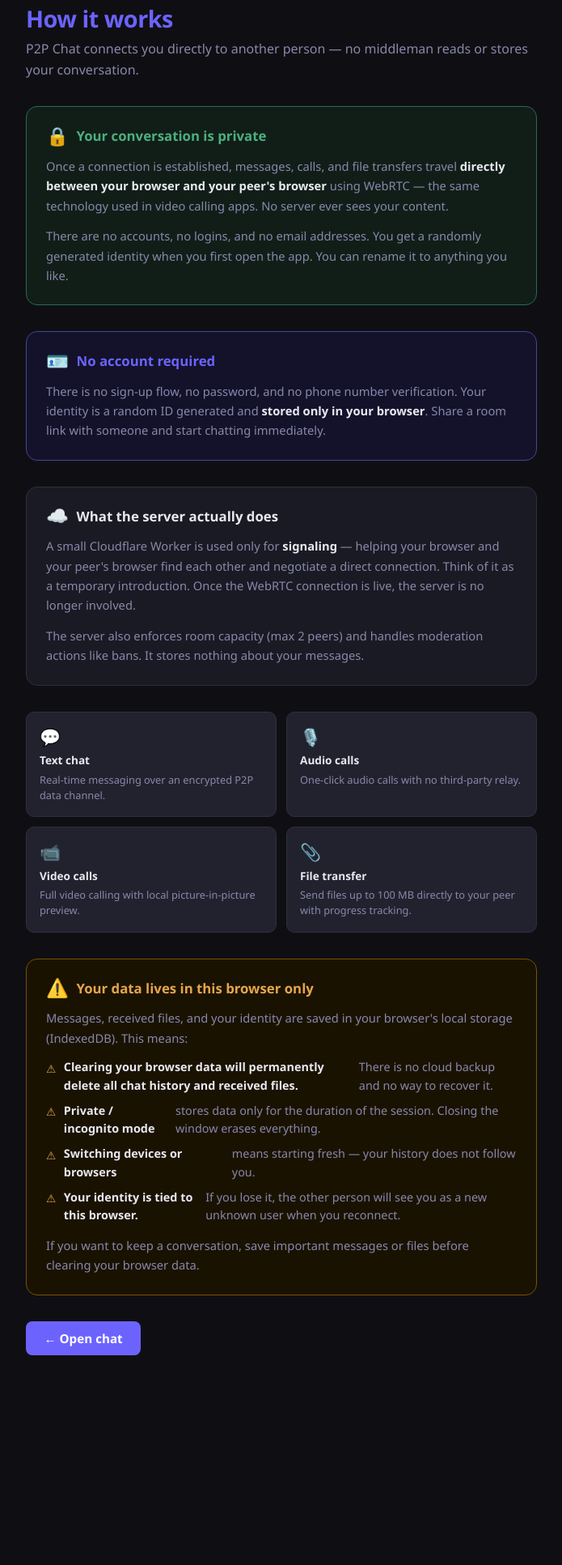
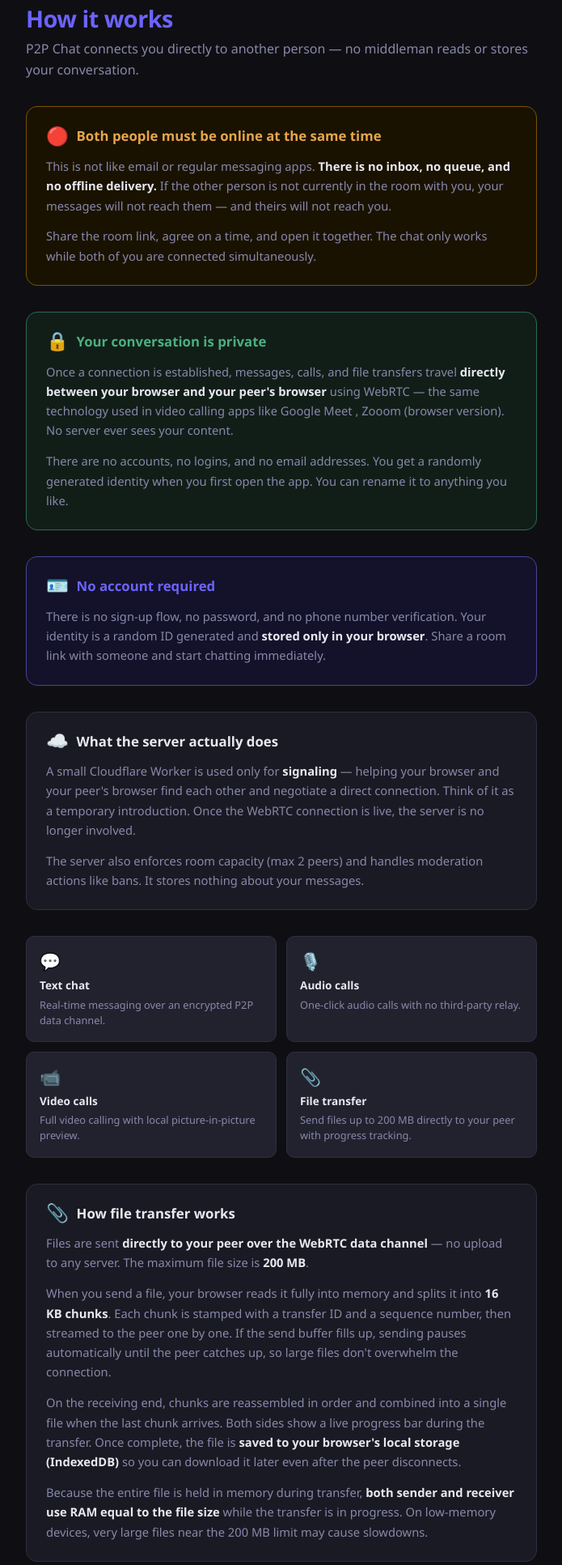
Before and after one commit to CONSTANTlNE/p2p_chat, a plain HTML site: page public/about.html in a window 1280 px wide. Shown: the part 95-2028 px from the top of the page at 81% size, without its empty margins (292-987 px from the left). Before the commit the page ends 1833 px from the top, so only its background shows below. Drawn offline with Linux system fonts and the light colour scheme.

Commit message:
refactor max file size in chat.js and about me section

```diff
--- a/public/about.html
+++ b/public/about.html
@@ -256,6 +256,20 @@
     <div class="page-subtitle">P2P Chat connects you directly to another person — no middleman reads or stores your conversation.</div>
   </div>
 
+  <!-- Online requirement -->
+  <div class="card warning">
+    <div class="card-header">
+      <span class="card-icon">🔴</span>
+      <span class="card-title">Both people must be online at the same time</span>
+    </div>
+    <p>
+      This is not like email or regular messaging apps. <strong>There is no inbox, no queue, and no offline delivery.</strong> If the other person is not currently in the room with you, your messages will not reach them — and theirs will not reach you.
+    </p>
+    <p>
+      Share the room link, agree on a time, and open it together. The chat only works while both of you are connected simultaneously.
+    </p>
+  </div>
+
   <!-- Privacy first -->
   <div class="card highlight-green">
     <div class="card-header">
@@ -263,7 +277,7 @@
       <span class="card-title">Your conversation is private</span>
     </div>
     <p>
-      Once a connection is established, messages, calls, and file transfers travel <strong>directly between your browser and your peer's browser</strong> using WebRTC — the same technology used in video calling apps. No server ever sees your content.
+      Once a connection is established, messages, calls, and file transfers travel <strong>directly between your browser and your peer's browser</strong> using WebRTC — the same technology used in video calling apps like Google Meet , Zooom (browser version). No server ever sees your content.
     </p>
     <p>
       There are no accounts, no logins, and no email addresses. You get a randomly generated identity when you first open the app. You can rename it to anything you like.
@@ -315,8 +329,28 @@
     <div class="feature-item">
       <span class="feature-item-icon">📎</span>
       <span class="feature-item-label">File transfer</span>
-      <span class="feature-item-desc">Send files up to 100 MB directly to your peer with progress tracking.</span>
+      <span class="feature-item-desc">Send files up to 200 MB directly to your peer with progress tracking.</span>
     </div>
+  </div>
+
+  <!-- File transfer -->
+  <div class="card">
+    <div class="card-header">
+      <span class="card-icon">📎</span>
+      <span class="card-title">How file transfer works</span>
+    </div>
+    <p>
+      Files are sent <strong>directly to your peer over the WebRTC data channel</strong> — no upload to any server. The maximum file size is <strong>200 MB</strong>.
+    </p>
+    <p>
+      When you send a file, your browser reads it fully into memory and splits it into <strong>16 KB chunks</strong>. Each chunk is stamped with a transfer ID and a sequence number, then streamed to the peer one by one. If the send buffer fills up, sending pauses automatically until the peer catches up, so large files don't overwhelm the connection.
+    </p>
+    <p>
+      On the receiving end, chunks are reassembled in order and combined into a single file when the last chunk arrives. Both sides show a live progress bar during the transfer. Once complete, the file is <strong>saved to your browser's local storage (IndexedDB)</strong> so you can download it later even after the peer disconnects.
+    </p>
+    <p>
+      Because the entire file is held in memory during transfer, <strong>both sender and receiver use RAM equal to the file size</strong> while the transfer is in progress. On low-memory devices, very large files near the 200 MB limit may cause slowdowns.
+    </p>
   </div>
 
   <!-- Data storage warning -->
--- a/public/chat.js
+++ b/public/chat.js
@@ -2,7 +2,7 @@ import { getOrCreateIdentity, saveRoom, getRoom, getRecentRooms, saveContact, sa
 import { SignalingChannel } from './signaling.js';
 import { RTCPeer } from './rtc.js';
 
-const MAX_FILE_SIZE = 2050 * 1024 * 1024; // 200MB
+const MAX_FILE_SIZE = 205 * 1024 * 1024; // 200MB
 
 let identity = null;
 let roomId = null;
@@ -233,7 +233,7 @@ async function sendMessage() {
 
 async function sendFile(file) {
   if (file.size > MAX_FILE_SIZE) {
-    alert(`File too large. Maximum size is 100 MB.`);
+    alert(`File too large. Maximum size is 200 MB.`);
     return;
   }
   if (!rtcPeer || !rtcPeer.channel || rtcPeer.channel.readyState !== 'open') {
```
Also changed, not shown: 2 other files.
